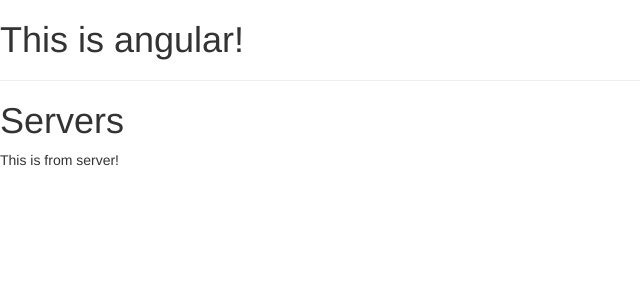
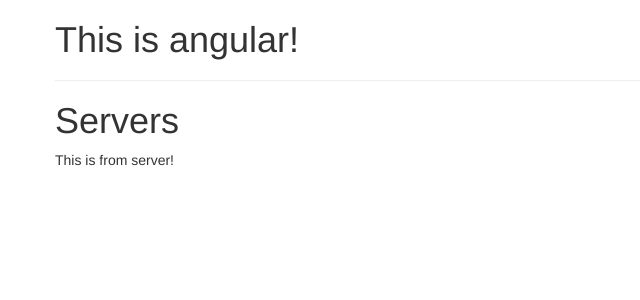
Before and after one commit to Sam44323/Angular-Normal-Starts, an Angular app: page / in a window 1280 px wide. Shown: the top 300 px of the page, without its empty margins (0-640 px from the left). Built offline with nearby package versions, Linux system fonts and the light colour scheme.

Commit message:
add: added a container bootstrap class for styles

```diff
--- a/src/app/app.component.html
+++ b/src/app/app.component.html
@@ -1,3 +1,9 @@
-<h1>This is angular!</h1>
-<hr />
-<app-servers></app-servers>
+<div class="container">
+  <div class="row">
+    <div class="col-xl-12">
+      <h1>This is angular!</h1>
+      <hr />
+      <app-servers></app-servers>
+    </div>
+  </div>
+</div>
```
